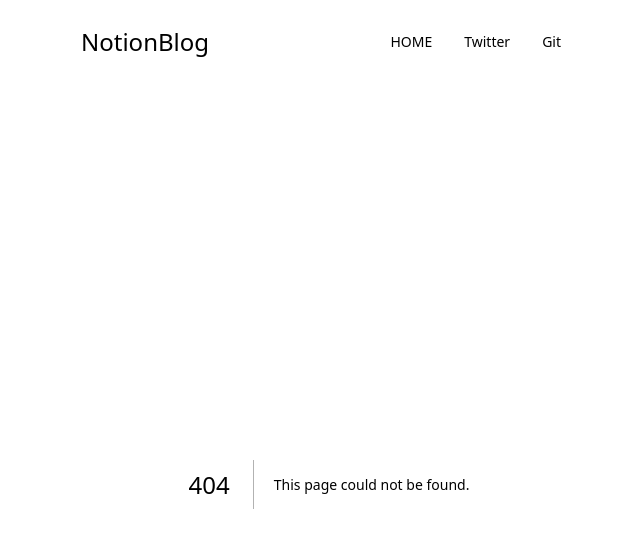
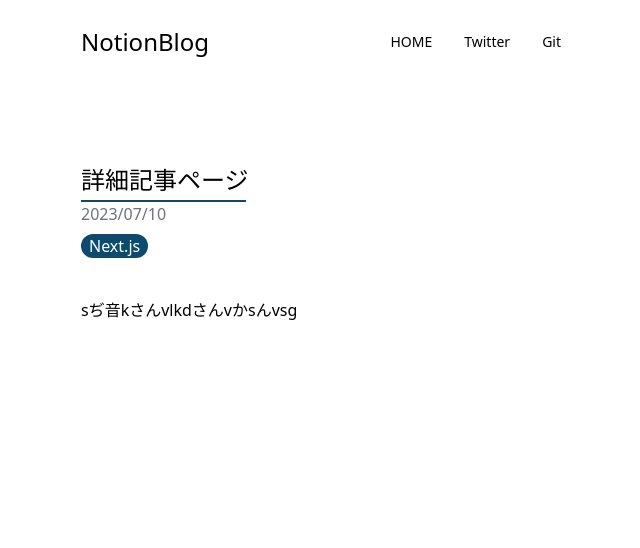
Before and after one commit to yurikondo/next-notion, a Next.js app: page /posts/1 in a window 1280 px wide. Before the commit this address had no page. Shown: the top 548 px of the page, without its empty margins (311-951 px from the left). Built offline with nearby package versions, Linux system fonts and the light colour scheme.

Commit message:
20. 動的ルーディングでNotion記事詳細ページを作成してみよう

```diff
--- /dev/null
+++ b/pages/posts/[slug].tsx
@@ -0,0 +1,18 @@
+import React from "react";
+
+const Post = () => {
+  return (
+    <section className="container lg:px-2 px-5 h-screen lg:w-2/5 mx-auto mt-20">
+      <h2 className="w-full text-2xl font-medium">詳細記事ページ</h2>
+      <div className="border-b-2 w-1/3 mt-1 border-sky-900"></div>
+      <span className="text-gray-500">2023/07/10</span>
+      <br />
+      <p className="text-white bg-sky-900 rounded-xl font-medium mt-2 px-2 inline-block">
+        Next.js
+      </p>
+      <div className="mt-10 font-medium">sぢ音kさんvlkdさんvかsんvsg</div>
+    </section>
+  );
+};
+
+export default Post;
```
